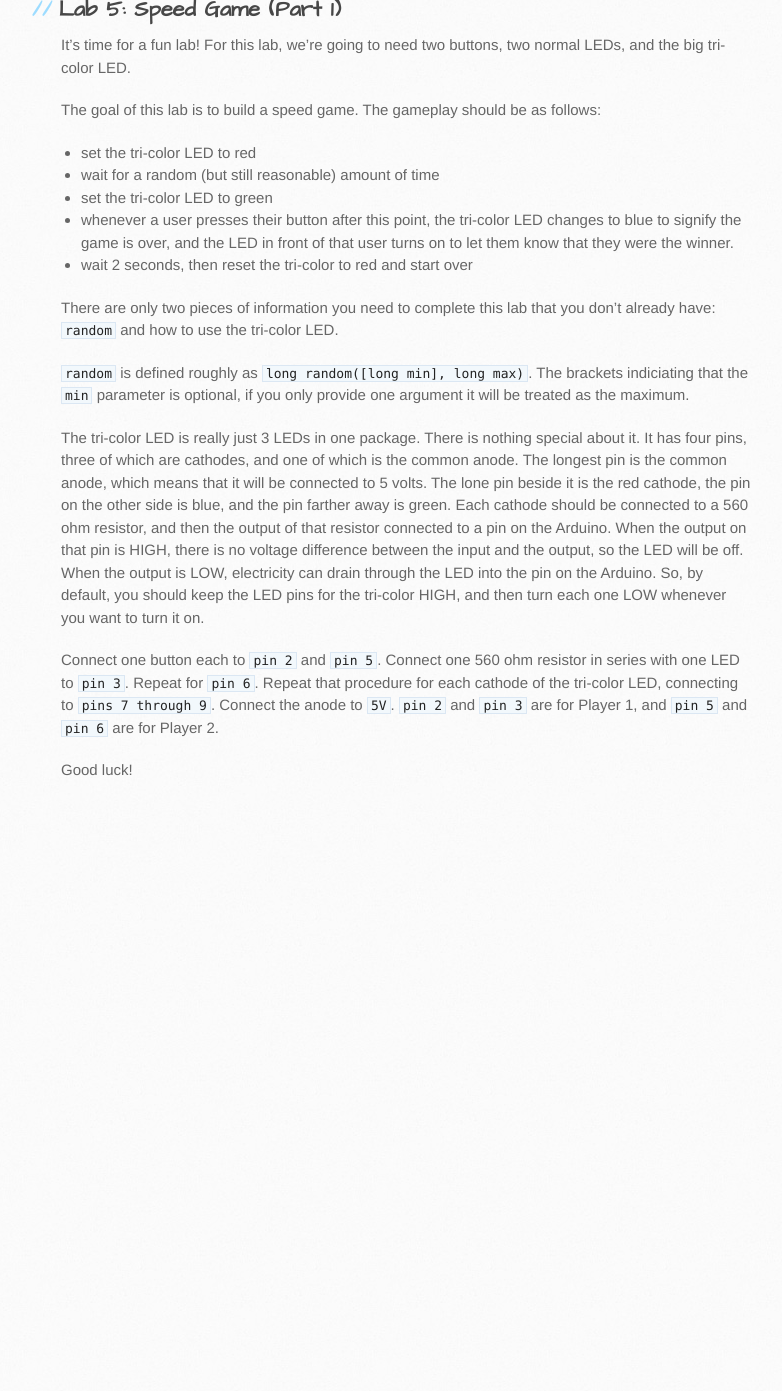
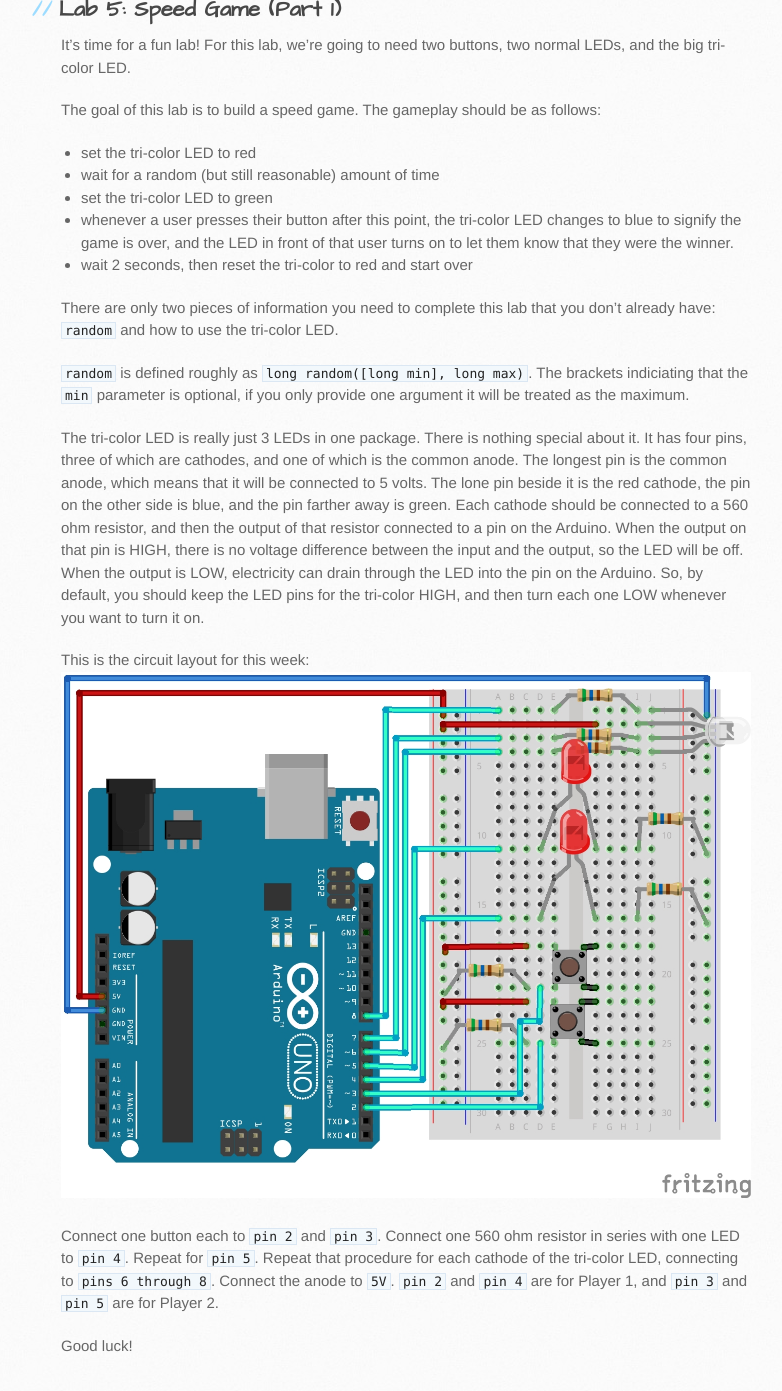
Before and after one commit to TTU-CSC/ttu-csc.github.com, a Jekyll site: the page built from _posts/2015-07-01-lab-5-speed-game-1.markdown, in a window 1280 px wide and 1400 px high, scrolled down 257 px. Shown: the top 1391 px of the window, without its empty margins (109-891 px from the left). Built offline with Jekyll 4.4.1, drawn with Linux system fonts in a browser that asks for light colours; before the commit the page ends 1081 px from its top, so only the background shows below that.

Commit message:
Added lab 5 diagram and modified the lab to conform.

```diff
--- a/_posts/2015-07-01-lab-5-speed-game-1.markdown
+++ b/_posts/2015-07-01-lab-5-speed-game-1.markdown
@@ -20,6 +20,9 @@ There are only two pieces of information you need to complete this lab that you
 
 The tri-color LED is really just 3 LEDs in one package. There is nothing special about it. It has four pins, three of which are cathodes, and one of which is the common anode. The longest pin is the common anode, which means that it will be connected to 5 volts. The lone pin beside it is the red cathode, the pin on the other side is blue, and the pin farther away is green. Each cathode should be connected to a 560 ohm resistor, and then the output of that resistor connected to a pin on the Arduino. When the output on that pin is HIGH, there is no voltage difference between the input and the output, so the LED will be off. When the output is LOW, electricity can drain through the LED into the pin on the Arduino. So, by default, you should keep the LED pins for the tri-color HIGH, and then turn each one LOW whenever you want to turn it on.
 
-Connect one button each to `pin 2` and `pin 5`. Connect one 560 ohm resistor in series with one LED to `pin 3`. Repeat for `pin 6`. Repeat that procedure for each cathode of the tri-color LED, connecting to `pins 7 through 9`. Connect the anode to `5V`. `pin 2` and `pin 3` are for Player 1, and `pin 5` and `pin 6` are for Player 2.
+This is the circuit layout for this week:
+![Lab 5 diagram]({{site.url}}/images/lab_5.jpg)
+
+Connect one button each to `pin 2` and `pin 3`. Connect one 560 ohm resistor in series with one LED to `pin 4`. Repeat for `pin 5`. Repeat that procedure for each cathode of the tri-color LED, connecting to `pins 6 through 8`. Connect the anode to `5V`. `pin 2` and `pin 4` are for Player 1, and `pin 3` and `pin 5` are for Player 2.
 
 Good luck!
```
Also changed, not shown: images/lab_5.jpg (added), 1 other file.
